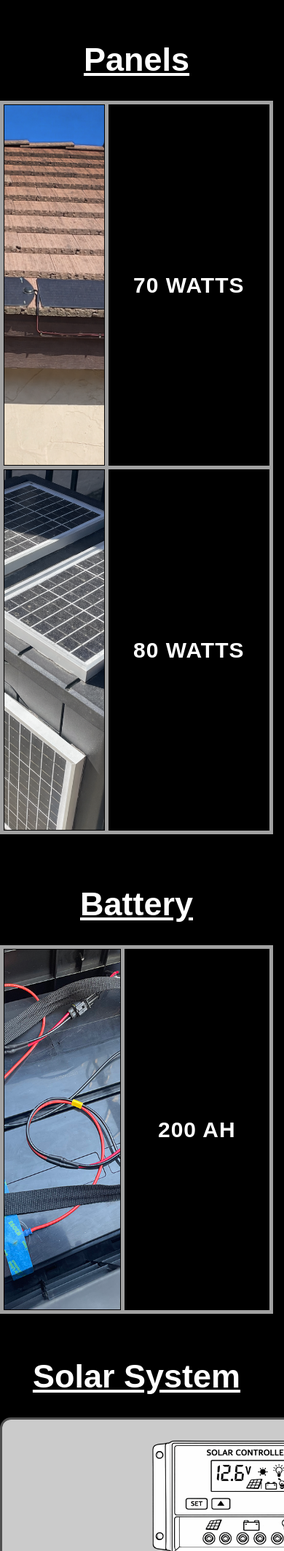
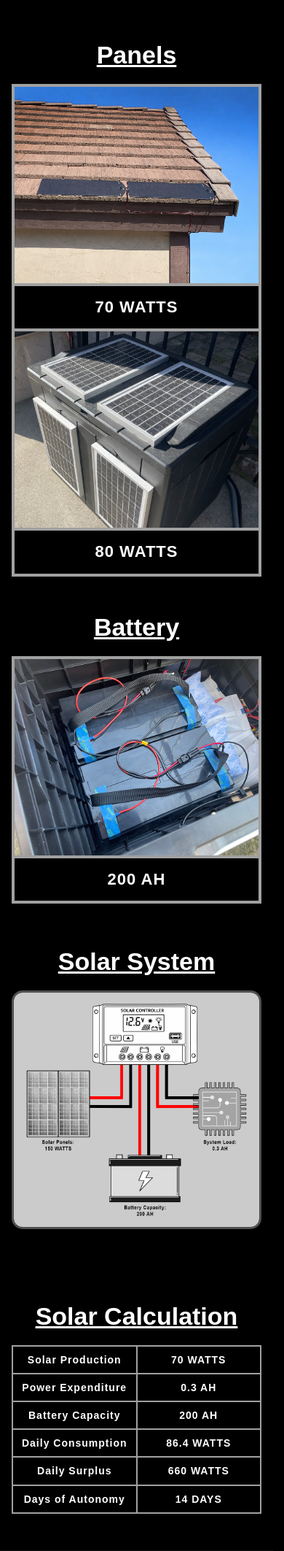
Before and after one commit to jlai9001/GateKeeper, a Node server app: page /solar in a window 390 px wide; the page is wider, and only the part inside the window is pictured. Shown: the part 200-2325 px from the top of that part at 73% size. Run offline with Node 20, Linux system fonts and the light colour scheme; some libraries are stand-ins or nearby versions; some web fonts are replaced.

Commit message:
solar table styling

```diff
--- a/public/css/solar.css
+++ b/public/css/solar.css
@@ -63,8 +63,8 @@
 
 .solar-table td {
     border: 5px solid rgb(161, 161, 161);
-    height: 500px;
-    width: 600px;
+    height: 400px;
+    width: 500px;
     text-align: center;
 }
 
@@ -93,8 +93,8 @@
 
 .battery-table td {
     border: 5px solid rgb(161, 161, 161);
-    height: 500px;
-    width: 600px;
+    height: 400px;
+    width: 500px;
     text-align: center;
 }
 
@@ -155,7 +155,7 @@
 .calculation-table td {
     border: 5px solid rgb(161, 161, 161);
     height: 100px;
-    width: 600px;
+    width: 500px;
     text-align: center;
 }
 
@@ -169,3 +169,93 @@
     text-decoration: underline;
     margin-bottom: 30px;
 }
+
+
+/* =========================
+   Mobile layout: tables become 1 column
+   ========================= */
+@media (max-width: 768px) {
+  /* Make tables fit the screen */
+  .solar-table,
+  .battery-table,
+  .calculation-table {
+    width: calc(100% - 32px);
+    margin: 0 auto 50px;
+    font-size: 22px;
+    border-width: 2px;
+    border-collapse: separate; /* plays nicer once we switch to block layout */
+    border-spacing: 0;
+  }
+
+  /* Each row becomes a vertical “card” */
+  .solar-table tr,
+  .battery-table tr,
+  .calculation-table tr {
+    display: block;
+  }
+
+  /* Each cell becomes full-width (stacked) */
+  .solar-table td,
+  .battery-table td,
+  .calculation-table td {
+    display: block;
+    width: 100%;
+    height: auto;            /* let content decide height */
+    box-sizing: border-box;
+    border-width: 2px;
+    text-align: center;
+  }
+
+  /* TOP cell (image) — big enough for the photo */
+  .solar-table td:first-child,
+  .battery-table td:first-child {
+    height: min(70vw, 360px);  /* responsive + capped */
+    padding: 0;
+  }
+
+  /* BOTTOM cell (text) — just tall enough for text */
+  .solar-table td:last-child,
+  .battery-table td:last-child {
+    padding: 16px 10px;
+    line-height: 1.2;
+  }
+
+  .calculation-table {
+    width: calc(100% - 32px);
+    margin: 0 auto 50px;
+    table-layout: fixed;       /* helps keep columns consistent */
+    border-collapse: collapse; /* classic table look */
+  }
+
+  /* Undo the "stack to one column" behavior for calculation-table only */
+  .calculation-table tr {
+    display: table-row;
+  }
+
+  .calculation-table td {
+    display: table-cell;
+    width: auto;
+    height: auto;
+    padding: 10px 8px;         /* tighter so it fits */
+    font-size: 14px;           /* smaller text */
+    line-height: 1.15;
+    vertical-align: middle;
+    word-break: break-word;    /* prevent overflow */
+    white-space: normal;       /* allow wrapping */
+  }
+  /* Optional: reduce heading size a bit on mobile */
+  .solar-panel-heading,
+  .battery-heading,
+  .solar-system-heading,
+  .solar-calculation-heading {
+    font-size: 34px;
+    margin-bottom: 20px;
+  }
+
+  /* Solar diagram should also scale down on mobile */
+  .solar-diagram {
+    width: calc(100% - 32px);
+    height: auto;
+    max-width: 650px;
+  }
+}
```
